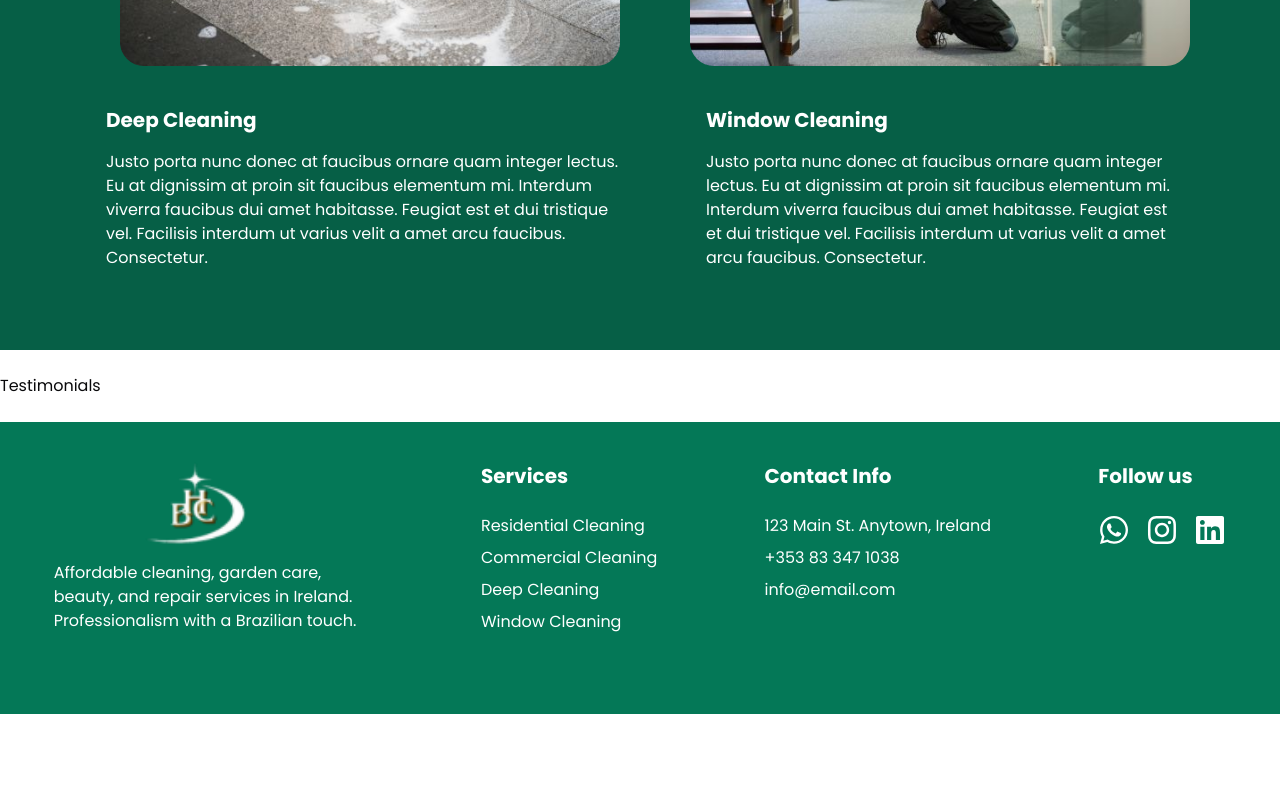
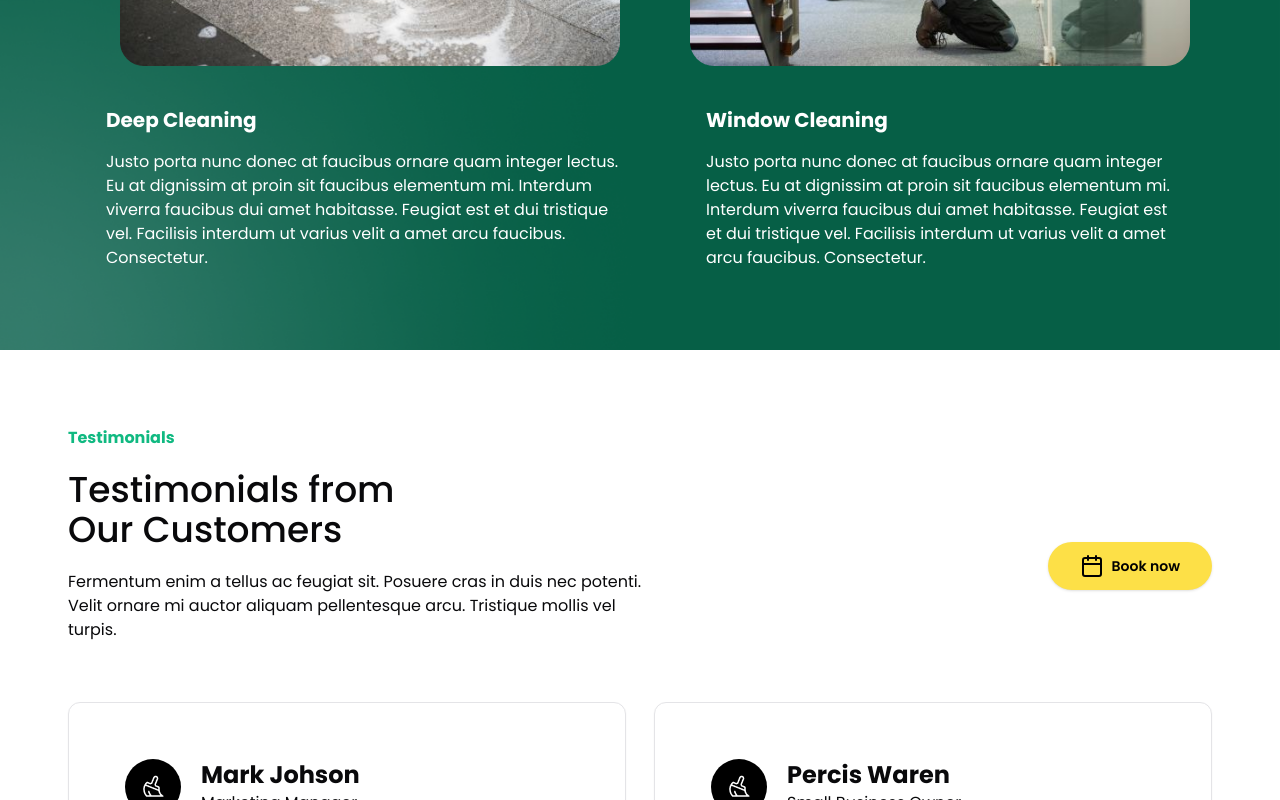
Before and after one commit to eliasacneto/web-hands-cooperative, a Next.js app: page / in a window 1280 px wide. Shown: the part 3256-4056 px from the top of the page. Before the commit the page ends 3970 px from the top, so only its background shows below. Built offline with nearby package versions, Linux system fonts and the light colour scheme.

Commit message:
testimonials section added

```diff
--- a/components/chooseUs.tsx
+++ b/components/chooseUs.tsx
@@ -10,9 +10,9 @@ const ChooseUs = () => {
   return (
     <div className="flex flex-col-reverse bg-emerald-50 items-center justify-center lg:flex-row lg:justify-evenly lg:gap-10 p-8">
       <div className="mx-4 flex flex-col items-center justify-center lg:items-start ">
-        <p className="text-center lg:text-start text-emerald-500 font-bold pt-5 pb-5">
+        <h3 className="text-center lg:text-start text-emerald-500 font-bold pt-5 pb-5">
           Why Choose Us
-        </p>
+        </h3>
 
         <div className="flex flex-col lg:w-[560px] ">
           <h1 className="pb-5 text-2xl text-center font-medium lg:text-4xl lg:text-start">
--- /dev/null
+++ b/components/offer.tsx
@@ -0,0 +1,7 @@
+import React from "react";
+
+const Offer = () => {
+  return <div>Testimonials</div>;
+};
+
+export default Offer;
--- a/components/services.tsx
+++ b/components/services.tsx
@@ -8,7 +8,7 @@ import Image from "next/image";
 
 function Services() {
   return (
-    <div className="flex flex-col justify-around items-center w-full  bg-emerald-800 lg:pt-10 pb-20">
+    <div className="flex flex-col justify-around items-center w-full bg-service bg-cover lg:pt-10 pb-20">
       <div className="flex flex-col items-center w-full  mt-10 mb-10 lg:mb-0 ">
         <p className="text-center items-center lg:text-center w-fit px-4 py-2 rounded-full text-emerald-50 font-bold  ">
           Our Services
@@ -61,7 +61,7 @@ function Services() {
             </div>
           </div>
         </div>
-        <div className="flex flex-col gap-10  px-4  lg:flex-row lg:gap-10 lg:mt-12">
+        <div className="flex flex-col gap-10  px-4 mt-10 lg:flex-row lg:gap-10 lg:mt-12">
           <div className="flex flex-col items-center text-white lg:w-[560px]">
             <Image
               className="rounded-3xl w-[450px] lg:w-[500px] "
--- a/components/testimonials.tsx
+++ b/components/testimonials.tsx
@@ -1,7 +1,83 @@
 import React from "react";
+import { Button } from "./ui/button";
+import OurPurpose from "./AboutUs/ourPurpose";
+import CleanerIMG from "../public/assets/cleaner.jpg";
+import Image from "next/image";
+import Broom from "../public/assets/icons/broom.png";
+import ChooseIMG from "../public/assets/choose-img.jpg";
+import { Calendar } from "lucide-react";
 
 const Testimonials = () => {
-  return <div>Testimonials</div>;
+  return (
+    <div className="flex flex-col-reverse w-full items-center justify-center lg:flex-row lg:justify-evenly lg:gap-10 p-8">
+      <div className=" flex flex-col items-center justify-center lg:items-start ">
+        <h3 className="text-center lg:text-start text-emerald-500 font-bold pt-5 pb-5">
+          Testimonials
+        </h3>
+        <div className="flex flex-col items-center lg:flex-row justify-between w-full">
+          <div className="flex flex-col lg:w-[600px] ">
+            <h1 className="pb-5 text-2xl text-center font-medium lg:text-4xl lg:text-start lg:w-[380px]">
+              Testimonials from Our Customers
+            </h1>
+
+            <p className="pb-5 text-start">
+              Fermentum enim a tellus ac feugiat sit. Posuere cras in duis nec
+              potenti. Velit ornare mi auctor aliquam pellentesque arcu.
+              Tristique mollis vel turpis.
+            </p>
+          </div>
+          <Button className="bg-[#FDE047] flex justify-center items-center lg:justify-start text-black hover:bg-yellow-400 px-8 py-6 rounded-3xl font-semibold ">
+            <Calendar className="mr-2" /> Book now
+          </Button>
+        </div>
+        <div className="flex flex-col justify-center items-center gap-7 lg:flex-row w-full">
+          <div className="flex flex-col mt-10 justify- items-start lg:justify-start gap-4 border border-1 shadow-sm lg:w-[558px] p-14 rounded-xl">
+            <div className="flex gap-5">
+              <div className="flex bg-black px-4 py-4 items-start justify-start rounded-full">
+                <Image src={Broom} alt="broom icon" width={24} height={24} />
+              </div>
+              <div className="flex flex-col">
+                <h2 className="font-bold text-2xl">Mark Johson</h2>
+                <span>Marketing Manager</span>
+              </div>
+            </div>
+            <h2 className="font-bold text-xl text-emerald-600">
+              Quick and Reliable service
+            </h2>
+            <p>
+              Lorem, ipsum dolor sit amet consectetur adipisicing elit.
+              Cupiditate, voluptates rem amet ratione culpa ullam, quo labore id
+              dolore corrupti nesciunt architecto? Consectetur, harum. Dolorem
+              excepturi est nulla perspiciatis eius?
+            </p>
+          </div>
+          <div className="flex flex-col mt-10 justify-start items-start lg:justify-start gap-4 border border-1 shadow-sm lg:w-[558px] p-14 rounded-xl">
+            <div className="flex gap-5">
+              <div className="flex bg-black px-4 py-4 items-start justify-start rounded-full">
+                <Image src={Broom} alt="broom icon" width={24} height={24} />
+              </div>
+              <div className="flex flex-col">
+                <h2 className="font-bold text-2xl">Percis Waren</h2>
+                <span>Small Business Owner</span>
+              </div>
+            </div>
+            <h2 className="font-bold text-xl text-emerald-600">
+              Impressive Attention to Detail
+            </h2>
+            <p>
+              Lorem, ipsum dolor sit amet consectetur adipisicing elit.
+              Cupiditate, voluptates rem amet ratione culpa ullam, quo labore id
+              dolore corrupti nesciunt architecto? Consectetur, harum. Dolorem
+              excepturi est nulla perspiciatis eius?
+            </p>
+          </div>
+        </div>
+      </div>
+    </div>
+    /* <OurPurpose /> */
+  );
 };
 
 export default Testimonials;
+
+//rafce
--- a/tailwind.config.ts
+++ b/tailwind.config.ts
@@ -11,6 +11,7 @@ const config: Config = {
     extend: {
       backgroundImage: {
         hero: "url('/assets/hero.png')",
+        service: "url('/assets/services.png')",
       },
       colors: {
         background: "hsl(var(--background))",
```
Also changed, not shown: public/assets/services.png (added).
